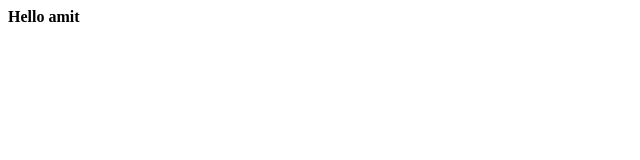
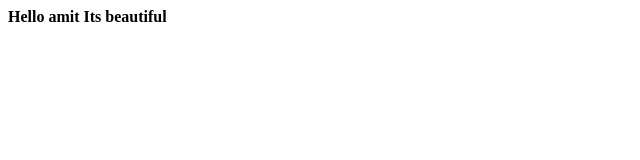
Before and after one commit to kushamit67/project1, a plain HTML site: page index.html in a window 1280 px wide. Shown: the whole page, without its empty margins (0-640 px from the left). Drawn offline with Linux system fonts and the light colour scheme.

Commit message:
added text into index.html

```diff
--- a/index.html
+++ b/index.html
@@ -7,5 +7,6 @@
 </head>
 <body>
     <strong>Hello amit</strong>
+    <strong>Its beautiful</strong>
 </body>
 </html>
```
